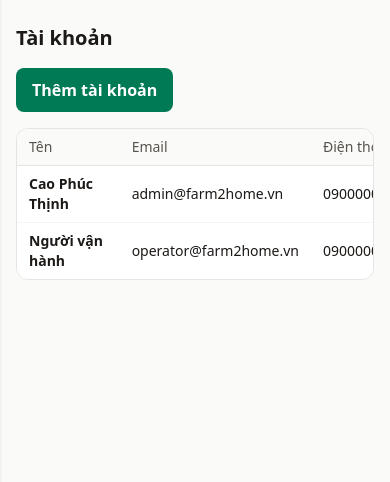
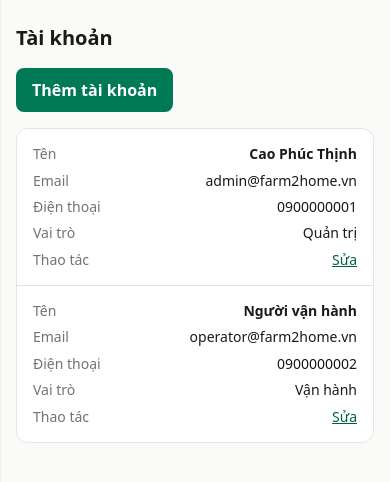
Before and after one commit to Thjnn/farm2home, a Laravel app: page /admin/users in a window 390 px wide; the page is wider, and only the part inside the window is pictured. Shown: the part 67-549 px from the top of that part. Run offline with Laravel 12, Linux system fonts and the light colour scheme; a user stored in the database is signed in; data comes from the database, SQL or seed files in the repository; style sheets or scripts are compiled from the project's sources.

Commit message:
feat: admin "Hôm nay" task cards, list tables as cards on phones, shared page header and action bar
- Tổng quan opens with today's tasks (pending orders, today's deliveries, draft plans,
  HTX without tomorrow's supply, new feedback), each linking to the right filtered page;
  pilot KPIs stay below
- .table-cards: list tables turn into one card per row under 768px, labels taken from the header
- admin layout takes a subtitle and right-side actions; <x-action-bar> for long forms

Co-Authored-By: Claude Opus 5.5 <noreply@anthropic.com>

```diff
--- a/app/Http/Controllers/Admin/DashboardController.php
+++ b/app/Http/Controllers/Admin/DashboardController.php
@@ -6,6 +6,7 @@ use App\Enums\ForecastMethod;
 use App\Http\Controllers\Controller;
 use App\Models\Farmer;
 use App\Services\KpiService;
+use App\Services\TodayTasksService;
 use Carbon\CarbonImmutable;
 use Illuminate\Http\Request;
 use Illuminate\View\View;
@@ -13,9 +14,9 @@ use Illuminate\View\View;
 class DashboardController extends Controller
 {
     /**
-     * Pilot KPI dashboard. Defaults to the last 28 days ending today.
+     * Việc cần làm hôm nay ở đầu trang, bên dưới là KPI pilot (mặc định 28 ngày gần nhất).
      */
-    public function __invoke(Request $request, KpiService $kpi): View
+    public function __invoke(Request $request, KpiService $kpi, TodayTasksService $today): View
     {
         $range = $request->validate([
             'from' => ['nullable', 'date_format:Y-m-d'],
@@ -26,6 +27,7 @@ class DashboardController extends Controller
         $from = CarbonImmutable::parse($range['from'] ?? $to->subDays(27));
 
         return view('admin.dashboard', [
+            'todayTasks' => $today->tasks(CarbonImmutable::today()),
             'from' => $from->toDateString(),
             'to' => $to->toDateString(),
             'forecast' => $kpi->forecast($from, $to),
--- a/resources/css/app.css
+++ b/resources/css/app.css
@@ -12,6 +12,56 @@
 
 [x-cloak] {
     display: none !important;
+}
+
+/*
+ * Bảng danh sách admin: dưới 768px mỗi hàng thành một thẻ, mỗi ô một dòng "Nhãn ....... giá trị".
+ * Nhãn lấy từ tiêu đề cột (app.js gán data-label); ô không có tiêu đề (ô chọn, nút) không có nhãn.
+ */
+@media (max-width: 767px) {
+    table.table-cards {
+        display: block;
+        min-width: 0 !important;
+    }
+    table.table-cards thead {
+        position: absolute;
+        width: 1px;
+        height: 1px;
+        overflow: hidden;
+        clip-path: inset(50%);
+        white-space: nowrap;
+    }
+    table.table-cards tbody,
+    table.table-cards tfoot {
+        display: block;
+    }
+    table.table-cards tr {
+        display: block;
+        padding: 0.75rem 1rem;
+        border-bottom: 1px solid var(--color-stone-200);
+    }
+    table.table-cards tr:last-child {
+        border-bottom: 0;
+    }
+    table.table-cards :is(td, th) {
+        display: flex;
+        align-items: baseline;
+        justify-content: space-between;
+        gap: 1rem;
+        padding: 0.2rem 0 !important;
+        border: 0 !important;
+        text-align: right;
+    }
+    table.table-cards :is(td, th)[data-label]:not([data-label=''])::before {
+        content: attr(data-label);
+        flex-shrink: 0;
+        color: var(--color-stone-500);
+        font-weight: 400;
+        text-align: left;
+    }
+    table.table-cards :is(td, th):first-child {
+        font-weight: 600;
+    }
 }
 
 /* Cuộn mượt cho link neo và lệnh cuộn bằng JS; tắt khi người dùng chọn giảm chuyển động. */
--- a/resources/js/app.js
+++ b/resources/js/app.js
@@ -57,6 +57,20 @@ Alpine.data('adminSidebar', ({ defaults, active }) => {
             return value > 99 ? '99+' : String(value);
         },
     };
+});
+
+// Bảng .table-cards (CSS: thành thẻ trên điện thoại): gán nhãn cột cho từng ô từ tiêu đề bảng.
+document.querySelectorAll('table.table-cards').forEach((table) => {
+    const labels = [...table.querySelectorAll('thead th')].map((th) => th.textContent.trim());
+    table.querySelectorAll('tbody tr, tfoot tr').forEach((row) => {
+        let column = 0;
+        [...row.children].forEach((cell) => {
+            if (!cell.hasAttribute('data-label')) {
+                cell.dataset.label = labels[column] ?? '';
+            }
+            column += cell.colSpan || 1;
+        });
+    });
 });
 
 // Nút "Lên đầu trang" (layouts/base): hiện khi đã cuộn quá 400px; mỗi lần hiện thì vẽ lại mũi tên.
--- a/resources/views/admin/baskets/index.blade.php
+++ b/resources/views/admin/baskets/index.blade.php
@@ -2,7 +2,7 @@
     <p class="mb-4"><a href="{{ route('admin.baskets.create') }}" class="inline-flex min-h-11 items-center rounded-lg bg-emerald-700 px-4 font-semibold text-white hover:bg-emerald-800">Thêm giỏ rau</a></p>
 
     <div class="overflow-x-auto rounded-xl border border-stone-200 bg-white">
-        <table class="w-full min-w-[640px] text-left text-sm">
+        <table class="table-cards w-full min-w-[640px] text-left text-sm">
             <thead class="border-b border-stone-200 bg-stone-50 text-stone-600">
                 <tr>
                     <th class="px-3 py-2 font-medium">Tên</th>
--- a/resources/views/admin/batches/index.blade.php
+++ b/resources/views/admin/batches/index.blade.php
@@ -16,7 +16,7 @@
     <p class="mb-4 text-sm text-stone-600">Lô được tạo khi bấm "Nhận" trong kế hoạch thu hoạch. Chỉ lô đã đạt kiểm tra mới được gán cho đơn và in tem.</p>
 
     <div class="overflow-x-auto rounded-xl border border-stone-200 bg-white">
-        <table class="w-full min-w-[680px] text-left text-sm">
+        <table class="table-cards w-full min-w-[680px] text-left text-sm">
             <thead class="border-b border-stone-200 bg-stone-50 text-stone-600">
                 <tr>
                     <th class="px-3 py-2 font-medium">Mã lô</th>
--- a/resources/views/admin/harvest-plans/index.blade.php
+++ b/resources/views/admin/harvest-plans/index.blade.php
@@ -13,7 +13,7 @@
     </form>
 
     <div class="overflow-x-auto rounded-xl border border-stone-200 bg-white">
-        <table class="w-full min-w-[480px] text-left text-sm">
+        <table class="table-cards w-full min-w-[480px] text-left text-sm">
             <thead class="border-b border-stone-200 bg-stone-50 text-stone-600">
                 <tr>
                     <th class="px-3 py-2 font-medium">Ngày giao</th>
--- a/resources/views/admin/loyalty/index.blade.php
+++ b/resources/views/admin/loyalty/index.blade.php
@@ -5,7 +5,7 @@
     </p>
 
     <div class="overflow-x-auto rounded-xl border border-stone-200 bg-white">
-        <table class="w-full min-w-[520px] text-left text-sm">
+        <table class="table-cards w-full min-w-[520px] text-left text-sm">
             <thead class="border-b border-stone-200 bg-stone-50 text-stone-600">
                 <tr>
                     <th class="px-3 py-2 font-medium">Khách</th>
--- a/resources/views/admin/loyalty/show.blade.php
+++ b/resources/views/admin/loyalty/show.blade.php
@@ -2,7 +2,7 @@
     <p class="mb-4 text-sm">{{ $customer->phone }} · Số dư: <span class="font-semibold">{{ $points }} điểm</span></p>
 
     <div class="overflow-x-auto rounded-xl border border-stone-200 bg-white">
-        <table class="w-full min-w-[640px] text-left text-sm">
+        <table class="table-cards w-full min-w-[640px] text-left text-sm">
             <thead class="border-b border-stone-200 bg-stone-50 text-stone-600">
                 <tr>
                     <th class="px-3 py-2 font-medium">Thời gian</th>
--- a/resources/views/admin/orders/index.blade.php
+++ b/resources/views/admin/orders/index.blade.php
@@ -43,7 +43,7 @@
     @endif
 
     <div class="overflow-x-auto rounded-xl border border-stone-200 bg-white">
-        <table class="w-full min-w-[640px] text-left text-sm">
+        <table class="table-cards w-full min-w-[640px] text-left text-sm">
             <thead class="border-b border-stone-200 bg-stone-50 text-stone-600">
                 <tr>
                     <th class="w-10 px-3 py-2"><input type="checkbox" data-bulk-all class="size-5" aria-label="Chọn tất cả đơn"></th>
--- a/resources/views/admin/orders/show.blade.php
+++ b/resources/views/admin/orders/show.blade.php
@@ -7,7 +7,7 @@
             </div>
 
             <div class="overflow-x-auto">
-                <table class="w-full min-w-[520px] text-left text-sm">
+                <table class="table-cards w-full min-w-[520px] text-left text-sm">
                     <thead class="border-b border-stone-200 text-stone-600">
                         <tr>
                             <th class="py-2 pr-3 font-medium">Rau</th>
--- a/resources/views/admin/packaging-returns/index.blade.php
+++ b/resources/views/admin/packaging-returns/index.blade.php
@@ -13,7 +13,7 @@
     </form>
 
     <div class="overflow-x-auto rounded-xl border border-stone-200 bg-white">
-        <table class="w-full min-w-[560px] text-left text-sm">
+        <table class="table-cards w-full min-w-[560px] text-left text-sm">
             <thead class="border-b border-stone-200 bg-stone-50 text-stone-600">
                 <tr>
                     <th class="px-3 py-2 font-medium">Ngày</th>
--- a/resources/views/admin/products/index.blade.php
+++ b/resources/views/admin/products/index.blade.php
@@ -2,7 +2,7 @@
     <p class="mb-4"><a href="{{ route('admin.products.create') }}" class="inline-flex min-h-11 items-center rounded-lg bg-emerald-700 px-4 font-semibold text-white hover:bg-emerald-800">Thêm sản phẩm</a></p>
 
     <div class="overflow-x-auto rounded-xl border border-stone-200 bg-white">
-        <table class="w-full min-w-[720px] text-left text-sm">
+        <table class="table-cards w-full min-w-[720px] text-left text-sm">
             <thead class="border-b border-stone-200 bg-stone-50 text-stone-600">
                 <tr>
                     <th class="px-3 py-2 font-medium">Mã</th>
--- a/resources/views/admin/subscriptions/index.blade.php
+++ b/resources/views/admin/subscriptions/index.blade.php
@@ -16,7 +16,7 @@
     </div>
 
     <div class="overflow-x-auto rounded-xl border border-stone-200 bg-white">
-        <table class="w-full min-w-[760px] text-left text-sm">
+        <table class="table-cards w-full min-w-[760px] text-left text-sm">
             <thead class="border-b border-stone-200 bg-stone-50 text-stone-600">
                 <tr>
                     <th class="px-3 py-2 font-medium">Khách</th>
--- a/resources/views/admin/users/index.blade.php
+++ b/resources/views/admin/users/index.blade.php
@@ -2,7 +2,7 @@
     <p class="mb-4"><a href="{{ route('admin.users.create') }}" class="inline-flex min-h-11 items-center rounded-lg bg-emerald-700 px-4 font-semibold text-white hover:bg-emerald-800">Thêm tài khoản</a></p>
 
     <div class="overflow-x-auto rounded-xl border border-stone-200 bg-white">
-        <table class="w-full min-w-[520px] text-left text-sm">
+        <table class="table-cards w-full min-w-[520px] text-left text-sm">
             <thead class="border-b border-stone-200 bg-stone-50 text-stone-600">
                 <tr>
                     <th class="px-3 py-2 font-medium">Tên</th>
--- a/resources/views/admin/waste/index.blade.php
+++ b/resources/views/admin/waste/index.blade.php
@@ -56,7 +56,7 @@
     <section>
         <h2 class="mb-2 font-semibold">Đã ghi trong ngày</h2>
         <div class="overflow-x-auto rounded-xl border border-stone-200 bg-white">
-            <table class="w-full min-w-[560px] text-left text-sm">
+            <table class="table-cards w-full min-w-[560px] text-left text-sm">
                 <thead class="border-b border-stone-200 bg-stone-50 text-stone-600">
                     <tr>
                         <th class="px-3 py-2 font-medium">Rau</th>
--- a/resources/views/admin/zones/index.blade.php
+++ b/resources/views/admin/zones/index.blade.php
@@ -2,7 +2,7 @@
     <p class="mb-4"><a href="{{ route('admin.zones.create') }}" class="inline-flex min-h-11 items-center rounded-lg bg-emerald-700 px-4 font-semibold text-white hover:bg-emerald-800">Thêm cụm giao</a></p>
 
     <div class="overflow-x-auto rounded-xl border border-stone-200 bg-white">
-        <table class="w-full min-w-[680px] text-left text-sm">
+        <table class="table-cards w-full min-w-[680px] text-left text-sm">
             <thead class="border-b border-stone-200 bg-stone-50 text-stone-600">
                 <tr>
                     <th class="px-3 py-2 font-medium">Tên</th>
--- a/resources/views/components/layouts/admin.blade.php
+++ b/resources/views/components/layouts/admin.blade.php
@@ -137,7 +137,18 @@
 
         <main class="min-w-0 flex-1">
             <div class="mx-auto max-w-6xl px-4 py-6">
-                <h1 class="mb-4 text-xl font-semibold">{{ $title }}</h1>
+                {{-- Đầu trang: tiêu đề, mô tả ngắn (subtitle) và nút chính bên phải (actions). --}}
+                <div class="mb-4 flex flex-wrap items-end justify-between gap-x-4 gap-y-3">
+                    <div class="min-w-0">
+                        <h1 class="text-xl font-semibold sm:text-2xl">{{ $title }}</h1>
+                        @isset($subtitle)
+                            <p class="mt-1 text-sm text-stone-600">{{ $subtitle }}</p>
+                        @endisset
+                    </div>
+                    @isset($actions)
+                        <div class="flex flex-wrap items-center gap-2">{{ $actions }}</div>
+                    @endisset
+                </div>
                 <x-flash />
                 {{ $slot }}
             </div>
```
Also changed, not shown: app/Services/TodayTasksService.php (added, +82 -0 lines), resources/views/admin/dashboard.blade.php (+23 -0 lines), resources/views/components/action-bar.blade.php (added, +8 -0 lines).
